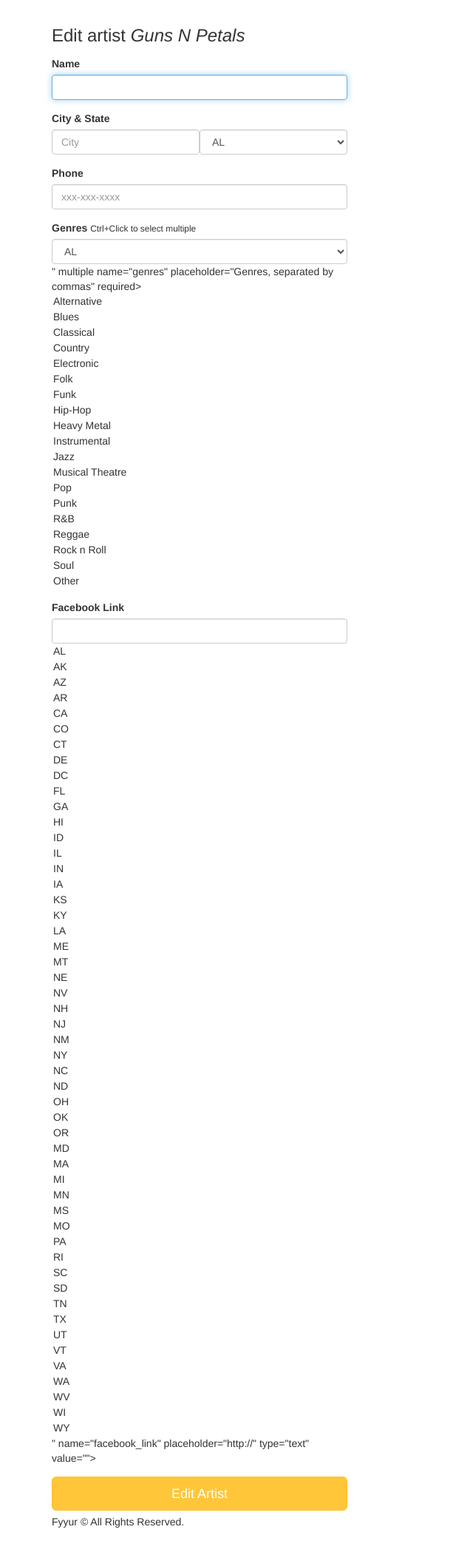
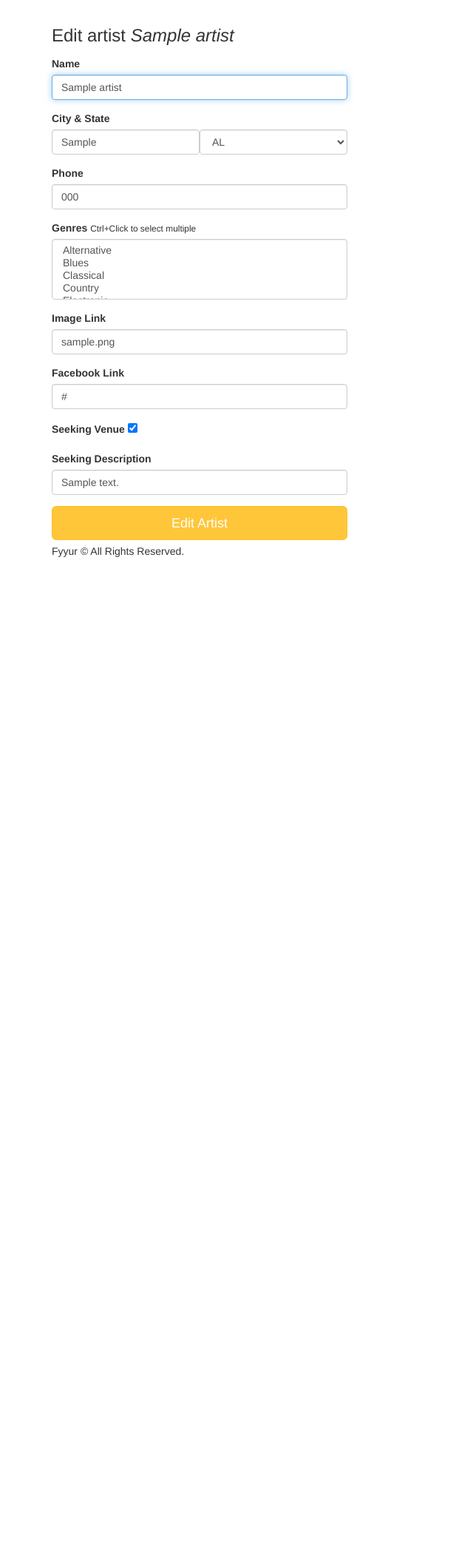
Before and after one commit to brendamoreira/fyyur, a Flask app: page /artists/1/edit in a window 1280 px wide. Shown: the part 60-2162 px from the top of the page at 74% size, without its empty margins (0-640 px from the left). After the commit the page ends 813 px from the top, so only its background shows below. Run offline with Flask 2, Linux system fonts and the light colour scheme; tables that the repository leaves empty hold one stand-in row (values such as "Sample post"); some libraries are stand-ins or nearby versions.

Commit message:
Change artist form. Implements artist list

```diff
--- a/app.py
+++ b/app.py
@@ -56,6 +56,8 @@ class Artist(db.Model):
     genres = db.Column(db.String(120))
     image_link = db.Column(db.String(500))
     facebook_link = db.Column(db.String(120))
+    seek_venue = db.Column(db.Boolean, nullable=False, default=True)
+    seek_description = db.Column(db.String(120), nullable=True)
 
     # TODO: implement any missing fields, as a database migration using Flask-Migrate
 
@@ -91,27 +93,30 @@ def index():
 def venues():
   # TODO: replace with real venues data.
   #       num_shows should be aggregated based on number of upcoming shows per venue.
-  data=[{
-    "city": "San Francisco",
-    "state": "CA",
-    "venues": [{
-      "id": 1,
-      "name": "The Musical Hop",
-      "num_upcoming_shows": 0,
-    }, {
-      "id": 3,
-      "name": "Park Square Live Music & Coffee",
-      "num_upcoming_shows": 1,
-    }]
-  }, {
-    "city": "New York",
-    "state": "NY",
-    "venues": [{
-      "id": 2,
-      "name": "The Dueling Pianos Bar",
-      "num_upcoming_shows": 0,
-    }]
-  }]
+  # data=[{
+  #   "city": "San Francisco",
+  #   "state": "CA",
+  #   "venues": [{
+  #     "id": 1,
+  #     "name": "The Musical Hop",
+  #     "num_upcoming_shows": 0,
+  #   }, {
+  #     "id": 3,
+  #     "name": "Park Square Live Music & Coffee",
+  #     "num_upcoming_shows": 1,
+  #   }]
+  # }, {
+  #   "city": "New York",
+  #   "state": "NY",
+  #   "venues": [{
+  #     "id": 2,
+  #     "name": "The Dueling Pianos Bar",
+  #     "num_upcoming_shows": 0,
+  #   }]
+  # }]
+
+  # data=Venue.query.all()
+  # +.order_by('num_upcoming_shows')
   return render_template('pages/venues.html', areas=data);
 
 @app.route('/venues/search', methods=['POST'])
@@ -267,17 +272,8 @@ def delete_venue(venue_id):
 #  ----------------------------------------------------------------
 @app.route('/artists')
 def artists():
-  # TODO: replace with real data returned from querying the database
-  data=[{
-    "id": 4,
-    "name": "Guns N Petals",
-  }, {
-    "id": 5,
-    "name": "Matt Quevedo",
-  }, {
-    "id": 6,
-    "name": "The Wild Sax Band",
-  }]
+  # replaces with real data returned from querying the database
+  data=Artist.query.all()
   return render_template('pages/artists.html', artists=data)
 
 @app.route('/artists/search', methods=['POST'])
@@ -293,6 +289,7 @@ def search_artists():
       "num_upcoming_shows": 0,
     }]
   }
+
   return render_template('pages/search_artists.html', results=response, search_term=request.form.get('search_term', ''))
 
 @app.route('/artists/<int:artist_id>')
@@ -377,20 +374,24 @@ def show_artist(artist_id):
 #  ----------------------------------------------------------------
 @app.route('/artists/<int:artist_id>/edit', methods=['GET'])
 def edit_artist(artist_id):
-  form = ArtistForm()
-  artist={
-    "id": 4,
-    "name": "Guns N Petals",
-    "genres": ["Rock n Roll"],
-    "city": "San Francisco",
-    "state": "CA",
-    "phone": "326-123-5000",
-    "website": "https://www.gunsnpetalsband.com",
-    "facebook_link": "https://www.facebook.com/GunsNPetals",
-    "seeking_venue": True,
-    "seeking_description": "Looking for shows to perform at in the San Francisco Bay Area!",
-    "image_link": "https://images.unsplash.com/photo-1549213783-8284d0336c4f?ixlib=rb-1.2.1&ixid=eyJhcHBfaWQiOjEyMDd9&auto=format&fit=crop&w=300&q=80"
-  }
+
+  artist = Artist.query.get(artist_id)
+  form = ArtistForm(obj=artist)
+  if not artist:
+    return render_template('errors/404.html')
+
+    # "id": 4,
+    # "name": "Guns N Petals",
+    # "genres": ["Rock n Roll"],
+    # "city": "San Francisco",
+    # "state": "CA",
+    # "phone": "326-123-5000",
+    # "website": "https://www.gunsnpetalsband.com",
+    # "facebook_link": "https://www.facebook.com/GunsNPetals",
+    # "seeking_venue": True,
+    # "seeking_description": "Looking for shows to perform at in the San Francisco Bay Area!",
+    # "image_link": "https://images.unsplash.com/photo-1549213783-8284d0336c4f?ixlib=rb-1.2.1&ixid=eyJhcHBfaWQiOjEyMDd9&auto=format&fit=crop&w=300&q=80"
+
   # TODO: populate form with fields from artist with ID <artist_id>
   return render_template('forms/edit_artist.html', form=form, artist=artist)
 
@@ -438,15 +439,42 @@ def create_artist_form():
 @app.route('/artists/create', methods=['POST'])
 def create_artist_submission():
   # called upon submitting the new artist listing form
+  data = request.form
+  error = False
+  try:
+    artist = Artist(
+      name=data['name'],
+      city=data['city'],
+      state=data['state'],
+      genres=data['genres'],
+      phone=data['phone'],
+      image_link=data['image_link'],
+      facebook_link=data['facebook_link'],
+      seek_venue=True if data['seek_venue'] == 'y' else False,
+    )
+    db.session.add(artist)
+    db.session.commit()
+
+    # on successful db insert, flash success
+    flash('Artist ' + request.form['name'] + ' was successfully listed!')
+  except Exception as err:
+    error = True
+    # on unsuccessful db insert, flash an error instead.
+    flash('An error occurred. Artist ' + data['name'] + ' could not be listed.', 'error')
+    logging.error(err)
+    db.session.rollback()
+  finally:
+    db.session.close()
+
+  if error:
+    form = ArtistForm()
+    return render_template('forms/new_artist.html', form=form, artist=artist)
+
+  return render_template('pages/home.html')
+
+
   # TODO: insert form data as a new Venue record in the db, instead
   # TODO: modify data to be the data object returned from db insertion
-
-  # on successful db insert, flash success
-  flash('Artist ' + request.form['name'] + ' was successfully listed!')
-  # TODO: on unsuccessful db insert, flash an error instead.
-  # e.g., flash('An error occurred. Artist ' + data.name + ' could not be listed.')
-  return render_template('pages/home.html')
-
 
 #  Shows
 #  ----------------------------------------------------------------
--- a/forms.py
+++ b/forms.py
@@ -1,6 +1,6 @@
 from datetime import datetime
 from flask_wtf import Form
-from wtforms import StringField, SelectField, SelectMultipleField, DateTimeField
+from wtforms import StringField, SelectField, SelectMultipleField, DateTimeField, BooleanField
 from wtforms.validators import DataRequired, AnyOf, URL
 
 class ShowForm(Form):
@@ -216,5 +216,11 @@ class ArtistForm(Form):
         # TODO implement enum restriction
         'facebook_link', validators=[URL()]
     )
+    seek_venue = BooleanField(
+        'seek_venue'
+    )
+    seek_description = StringField(
+        'seek_description'
+    )
 
 # TODO IMPLEMENT NEW ARTIST FORM AND NEW SHOW FORM
--- a/templates/forms/edit_artist.html
+++ b/templates/forms/edit_artist.html
@@ -20,18 +20,30 @@
           </div>
       </div>
       <div class="form-group">
-          <label for="phone">Phone</label>
-          {{ form.phone(class_ = 'form-control', placeholder='xxx-xxx-xxxx', autofocus = true) }}
-        </div>
+        <label for="phone">Phone</label>
+        {{ form.phone(class_ = 'form-control', placeholder='xxx-xxx-xxxx', autofocus = true) }}
+      </div>
       <div class="form-group">
         <label for="genres">Genres</label>
         <small>Ctrl+Click to select multiple</small>
-        {{ form.genres(class_ = 'form-control', placeholder='Genres, separated by commas', id=form.state, autofocus = true) }}
+        {{ form.genres(class_ = 'form-control', placeholder='Genres, separated by commas', autofocus = true) }}
       </div>
       <div class="form-group">
-          <label for="genres">Facebook Link</label>
-          {{ form.facebook_link(class_ = 'form-control', placeholder='http://', id=form.state, autofocus = true) }}
-        </div>
+        <label for="image_link">Image Link</label>
+        {{ form.image_link(class_ = 'form-control', placeholder='http://', autofocus = true) }}
+      </div>
+      <div class="form-group">
+        <label for="facebook_link">Facebook Link</label>
+        {{ form.facebook_link(class_ = 'form-control', placeholder='http://', autofocus = true) }}
+      </div>
+      <div class="form-group">
+        <label for="seek_venue">Seeking Venue</label>
+        {{ form.seek_venue(autofocus = true) }}
+      </div>
+      <div class="form-group">
+        <label for="seek_description"> Seeking Description</label>
+        {{ form.seek_description(class_ = 'form-control', placeholder= 'Description', autofocus = true) }}
+      </div>
       <input type="submit" value="Edit Artist" class="btn btn-primary btn-lg btn-block">
     </form>
   </div>
```
Also changed, not shown: templates/forms/new_artist.html (+19 -7 lines).
